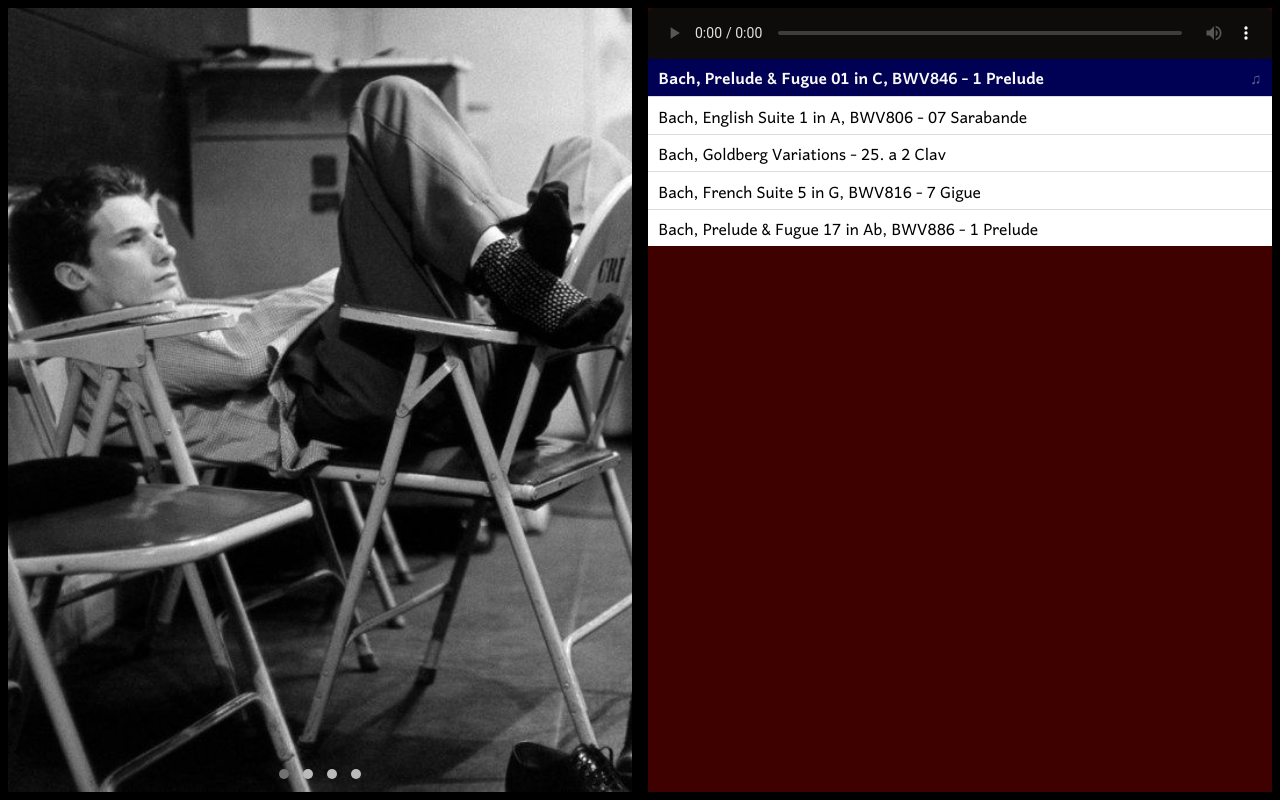
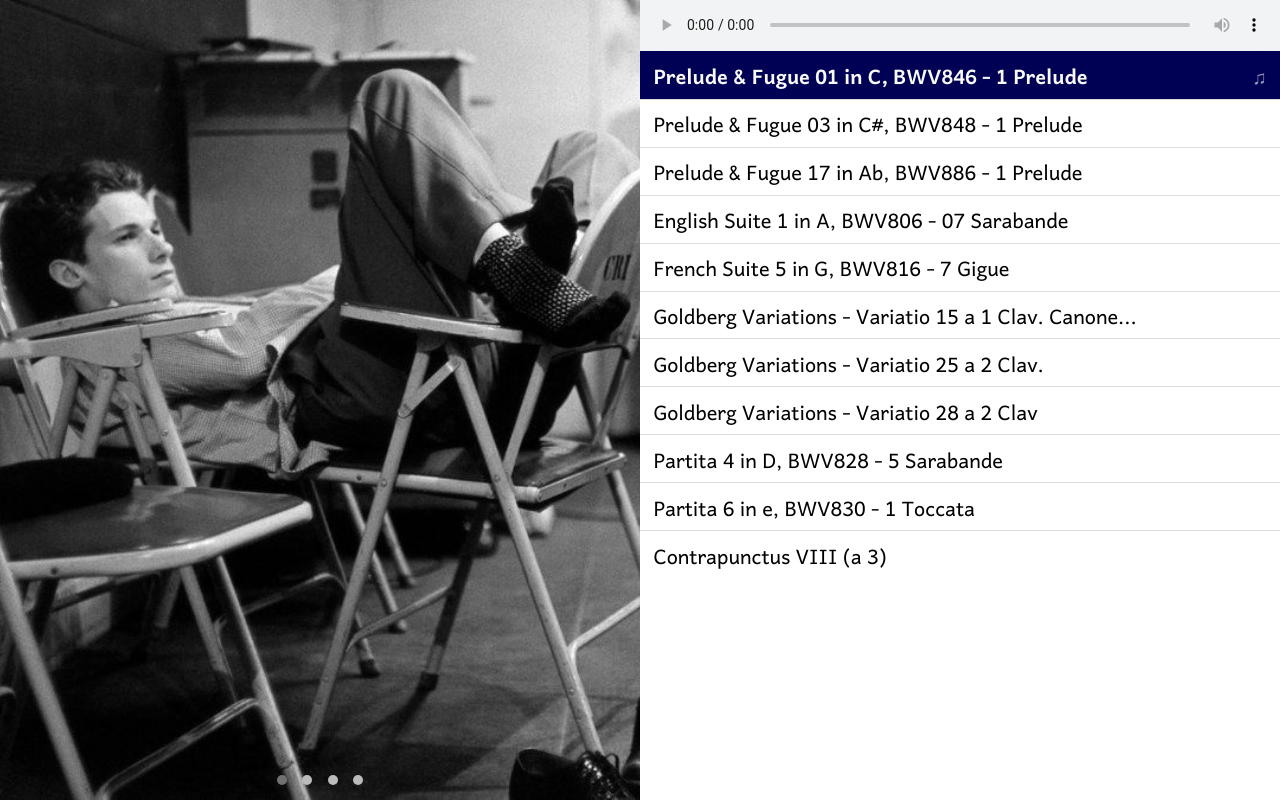
Before and after one commit to welpblah/mus, a plain HTML site: page index.html in a window 1280 px wide. Drawn offline with Linux system fonts and the light colour scheme.

Commit message:
minor stylistic changes, added new tracks, et cetera

```diff
--- a/index.html
+++ b/index.html
@@ -26,11 +26,17 @@
       </audio>
 
       <ol id="playlist">
-        <li class="active"><a href="https://ia803104.us.archive.org/30/items/glenngould_201911/Glenn%20Gould/El%20Clavec%C3%ADn%20Bien%20Temperado/Well-Tempered%20Clavier%20I/Bach%2C%20WTC%20Bk1%2C%20Prelude%20%26%20Fugue%2001%20in%20C%2C%20BWV846%20-%201%20Prelude.mp3">Bach, Prelude & Fugue 01 in C, BWV846 - 1 Prelude</a></li>
-        <li><a href="https://ia903104.us.archive.org/30/items/glenngould_201911/Glenn%20Gould/English%20Suites%201-6/BWV806%20-%20English%20Suite%201%20en%20A/Bach%2C%20English%20Suite%201%20in%20A%2C%20BWV806%20-%2007%20Sarabande.mp3">Bach, English Suite 1 in A, BWV806 - 07 Sarabande</a></li>
-        <li><a href="https://ia803104.us.archive.org/30/items/glenngould_201911/Glenn%20Gould/Goldberg%20Variations/Goldberg%20Variations%20%281955%29/Bach%2C%20Goldberg%20Variations%20-%2025%20%28in%20g%29.mp3">Bach, Goldberg Variations - 25. a 2 Clav</a></li>
-        <li><a href="https://ia903104.us.archive.org/30/items/glenngould_201911/Glenn%20Gould/French%20Suites%2C%20BWV812-7/BWV816%20-%20French%20Suite%205%20en%20G/Bach%2C%20French%20Suite%205%20in%20G%2C%20BWV816%20-%207%20Gigue.ogg">Bach, French Suite 5 in G, BWV816 - 7 Gigue</a></li>
-        <li><a href="https://ia803104.us.archive.org/30/items/glenngould_201911/Glenn%20Gould/El%20Clavec%C3%ADn%20Bien%20Temperado/Well-Tempered%20Clavier%20II/Bach%2C%20WTC%20Bk2%2C%20Prelude%20%26%20Fugue%2017%20in%20Ab%2C%20BWV886%20-%201%20Prelude.ogg">Bach, Prelude & Fugue 17 in Ab, BWV886 - 1 Prelude</a></li>
+        <li class="active"><a href="https://ia803104.us.archive.org/30/items/glenngould_201911/Glenn%20Gould/El%20Clavec%C3%ADn%20Bien%20Temperado/Well-Tempered%20Clavier%20I/Bach%2C%20WTC%20Bk1%2C%20Prelude%20%26%20Fugue%2001%20in%20C%2C%20BWV846%20-%201%20Prelude.mp3">Prelude & Fugue 01 in C, BWV846 - 1 Prelude</a></li>
+        <li><a href="https://ia903104.us.archive.org/30/items/glenngould_201911/Glenn%20Gould/El%20Clavec%C3%ADn%20Bien%20Temperado/Well-Tempered%20Clavier%20I/Bach%2C%20WTC%20Bk1%2C%20Prelude%20%26%20Fugue%2003%20in%20C%23%2C%20BWV848%20-%201%20Prelude.mp3">Prelude & Fugue 03 in C#, BWV848 - 1 Prelude</a></li>
+        <li><a href="https://ia803104.us.archive.org/30/items/glenngould_201911/Glenn%20Gould/El%20Clavec%C3%ADn%20Bien%20Temperado/Well-Tempered%20Clavier%20II/Bach%2C%20WTC%20Bk2%2C%20Prelude%20%26%20Fugue%2017%20in%20Ab%2C%20BWV886%20-%201%20Prelude.ogg">Prelude & Fugue 17 in Ab, BWV886 - 1 Prelude</a></li>
+        <li><a href="https://ia903104.us.archive.org/30/items/glenngould_201911/Glenn%20Gould/English%20Suites%201-6/BWV806%20-%20English%20Suite%201%20en%20A/Bach%2C%20English%20Suite%201%20in%20A%2C%20BWV806%20-%2007%20Sarabande.mp3">English Suite 1 in A, BWV806 - 07 Sarabande</a></li>
+        <li><a href="https://ia903104.us.archive.org/30/items/glenngould_201911/Glenn%20Gould/French%20Suites%2C%20BWV812-7/BWV816%20-%20French%20Suite%205%20en%20G/Bach%2C%20French%20Suite%205%20in%20G%2C%20BWV816%20-%207%20Gigue.ogg">French Suite 5 in G, BWV816 - 7 Gigue</a></li>
+        <li><a href="https://ia903104.us.archive.org/30/items/glenngould_201911/Glenn%20Gould/Goldberg%20Variations/Goldberg%20Variations%20%281982%29/Bach%2C%20Goldberg%20Variations%20-%2015.%20a%201%20Clav-%20Canone%20alla%20Quinta.mp3">Goldberg Variations - Variatio 15 a 1 Clav. Canone...</a></li>
+        <li><a href="https://ia803104.us.archive.org/30/items/glenngould_201911/Glenn%20Gould/Goldberg%20Variations/Goldberg%20Variations%20%281982%29/Bach%2C%20Goldberg%20Variations%20-%2025.%20a%202%20Clav.mp3">Goldberg Variations - Variatio 25 a 2 Clav.</a></li>
+        <li><a href="https://ia903104.us.archive.org/30/items/glenngould_201911/Glenn%20Gould/Goldberg%20Variations/Goldberg%20Variations%20%281982%29/Bach%2C%20Goldberg%20Variations%20-%2028.%20a%202%20Clav.mp3">Goldberg Variations - Variatio 28 a 2 Clav</a></li>
+        <li><a href="https://ia903104.us.archive.org/30/items/glenngould_201911/Glenn%20Gould/Partitas%2C%20BWV825-30/Bach%2C%20Partita%204%20in%20D%2C%20BWV828%20-%205%20Sarabande.mp3">Partita 4 in D, BWV828 - 5 Sarabande</a></li>
+        <li><a href="https://ia903104.us.archive.org/30/items/glenngould_201911/Glenn%20Gould/Partitas%2C%20BWV825-30/Bach%2C%20Partita%206%20in%20e%2C%20BWV830%20-%201%20Toccata.mp3">Partita 6 in e, BWV830 - 1 Toccata</a></li>
+        <li><a href="https://ia803104.us.archive.org/30/items/glenngould_201911/Glenn%20Gould/The%20Art%20Of%20The%20Fugue/08%20-%20The%20Art%20of%20the%20Fugue%2C%20BWV%201080%20Contrapunctus%20VIII%20%28a%203%29.mp3">Contrapunctus VIII (a 3)</a></li>
       </ol>
     </div>
   </body>
--- a/style.css
+++ b/style.css
@@ -1,27 +1,27 @@
 @font-face {
   font-family: "quebec";
-  src: url("./assets/fonts/Quebec-Regular.otf") format("opentype");
+  src: url("./assets/fonts/quebec-regular-webfont.woff2") format("woff2");
   font-weight: normal;
   font-style: normal;
 }
 
 @font-face {
   font-family: "quebec";
-  src: url("./assets/fonts/Quebec-Italic.otf") format("opentype");
+  src: url("./assets/fonts/quebec-italic-webfont.woff2") format("woff2");
   font-weight: normal;
   font-style: italic;
 }
 
 @font-face {
   font-family: "quebec";
-  src: url("./assets/fonts/Quebec-Bold.otf") format("opentype");
+  src: url("./assets/fonts/quebec-bold-webfont.woff2") format("woff2");
   font-weight: bold;
   font-style: normal;
 }
 
 @font-face {
   font-family: "quebec";
-  src: url("./assets/fonts/Quebec-BoldItalic.otf") format("opentype");
+  src: url("./assets/fonts/quebec-italic-webfont.woff2") format("woff2");
   font-weight: bold;
   font-style: italic;
 }
@@ -29,7 +29,6 @@
 audio {
   width: 100%;
   display: block;
-  border-radius: 6px 6px 0 0;
 
   /* macOS Safari
   background: #000;
@@ -40,7 +39,7 @@ audio {
 
   /* macOS Chrome */
   background: #f1f3f4;
-  filter: invert(1);
+  /* filter: invert(1); */
 }
 
 * {
@@ -49,8 +48,9 @@ audio {
 }
 
 body {
-  background: #3f0000;
-  font: 15px/1.5 "quebec", sans-serif;
+  font-family: "quebec", sans-serif;
+  line-height: 1.5;
+  font-size: 120%;
   display: flex;
   margin: 0;
   height: 100vh; /* Full viewport height */
@@ -64,8 +64,8 @@ body {
 .left-container {
   position: relative;
   width: 50%;
-  height: calc(100% - 16px);
-  border: 8px solid #000;
+  /* height: calc(100% - 16px);
+  border: 8px solid #000; */
   display: flex;
   align-items: center;
   justify-content: center;
@@ -110,8 +110,8 @@ body {
   flex-direction: column;
   align-items: center;
   justify-content: center;
-  height: calc(100% - 16px);
-  border: 8px solid #000;
+  /* height: calc(100% - 16px);
+  border: 8px solid #000; */
 }
 
 ol {
@@ -169,7 +169,7 @@ li:not(.active) a:hover {
 
 .active a:after {
   font-style: normal;
-  opacity:.4;
+  opacity: 0.6;;
   content: "\266B";
   margin-left: 0.4em;
   float: right;
```
Also changed, not shown: README.txt, assets/fonts/Quebec-Bold.otf (deleted), assets/fonts/Quebec-BoldItalic.otf (deleted), assets/fonts/Quebec-Italic.otf (deleted), assets/fonts/Quebec-Regular.otf (deleted), assets/fonts/quebec-bold-webfont.woff2 (added), assets/fonts/quebec-bolditalic-webfont.woff2 (added), assets/fonts/quebec-italic-webfont.woff2 (added), assets/fonts/quebec-regular-webfont.woff2 (added).
